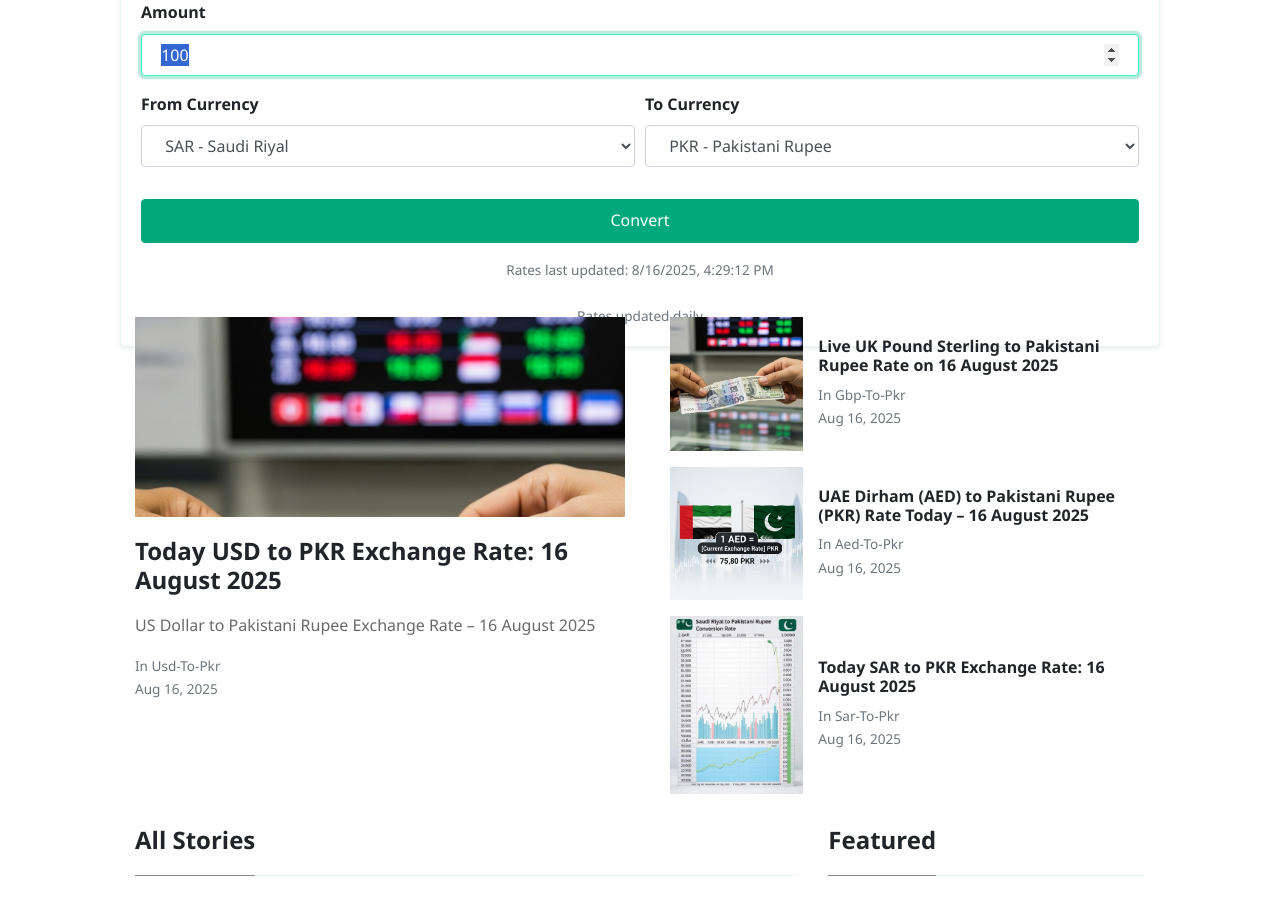
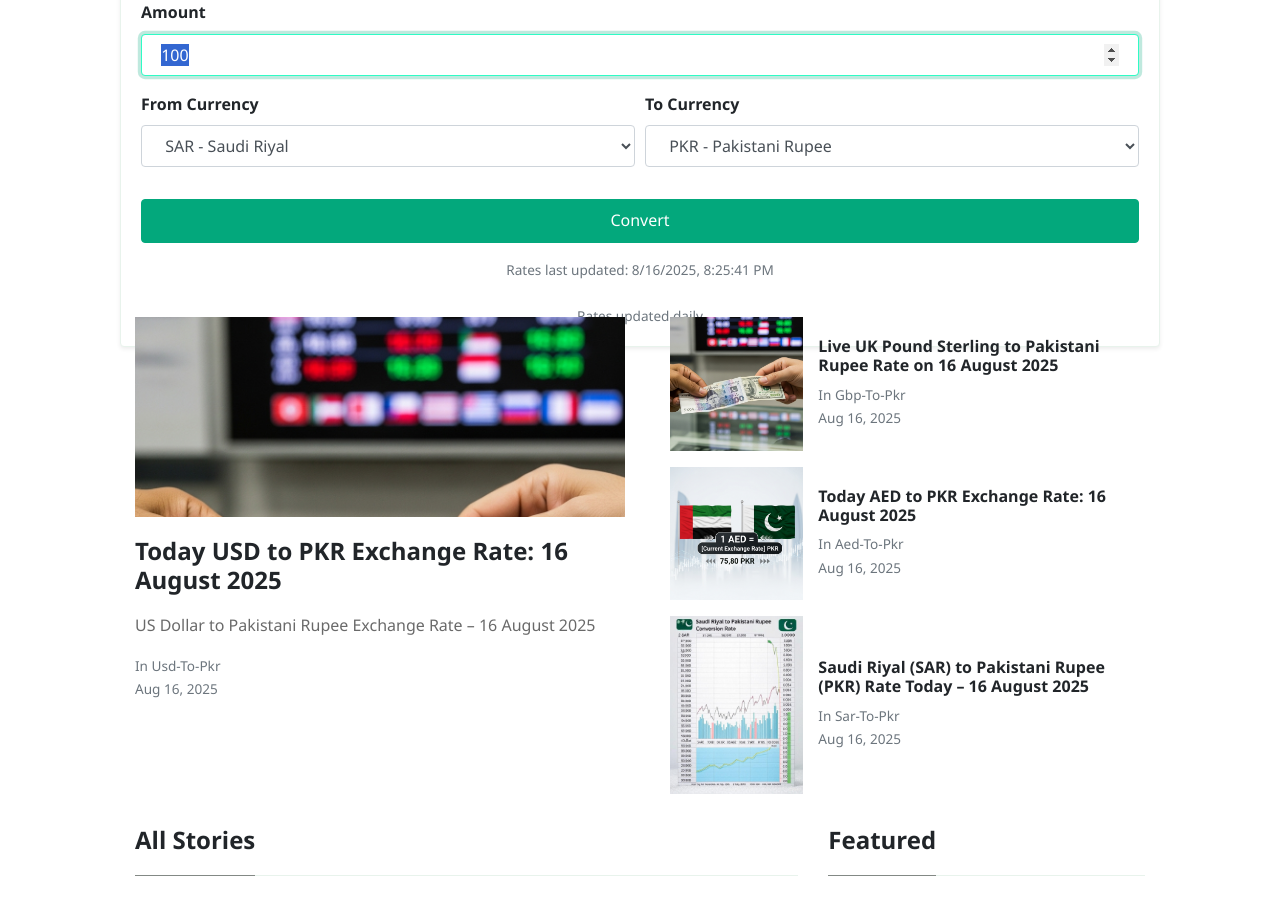
Before and after one commit to mlcom/mlcom.github.io, a Jekyll site: the page built from index.html, in a window 1280 px wide and 900 px high, scrolled down 242 px. Built offline with Jekyll 4.4.1, drawn with Linux system fonts in a browser that asks for light colours; nearby versions of some CDN libraries; the list of posts is cut into pages by our own code.

Commit message:
Automated: Update currency rates and generate daily posts

```diff
--- a/_data/rates.yml
+++ b/_data/rates.yml
@@ -1,4 +1,4 @@
-last_updated_utc: '2025-08-16T16:29:12.942655+00:00'
+last_updated_utc: '2025-08-16T20:25:41.749239+00:00'
 rates:
   AED: 3.6725
   AFN: 68.2164
--- a/_posts/2025-08-16-today-saudi-riyal-to-pkr-exchange-rate-august-2025-prices-updated-sar-to-pkr.md
+++ b/_posts/2025-08-16-today-saudi-riyal-to-pkr-exchange-rate-august-2025-prices-updated-sar-to-pkr.md
@@ -1,6 +1,6 @@
 ---
 layout: post
-title:  'Today SAR to PKR Exchange Rate: 16 August 2025'
+title:  'Saudi Riyal (SAR) to Pakistani Rupee (PKR) Rate Today – 16 August 2025'
 author: jane
 categories: [ sar-to-pkr ]
 image: assets/images/sar-to-pkr-rate-today.jpg
--- a/_posts/2025-08-16-today-uae-dirham-to-pkr-exchange-rate-august-2025-prices-updated-aed-to-pkr.md
+++ b/_posts/2025-08-16-today-uae-dirham-to-pkr-exchange-rate-august-2025-prices-updated-aed-to-pkr.md
@@ -1,6 +1,6 @@
 ---
 layout: post
-title:  'UAE Dirham (AED) to Pakistani Rupee (PKR) Rate Today – 16 August 2025'
+title:  'Today AED to PKR Exchange Rate: 16 August 2025'
 author: jane
 categories: [ aed-to-pkr ]
 image: assets/images/aed-to-pkr-rate-today.jpg
```
